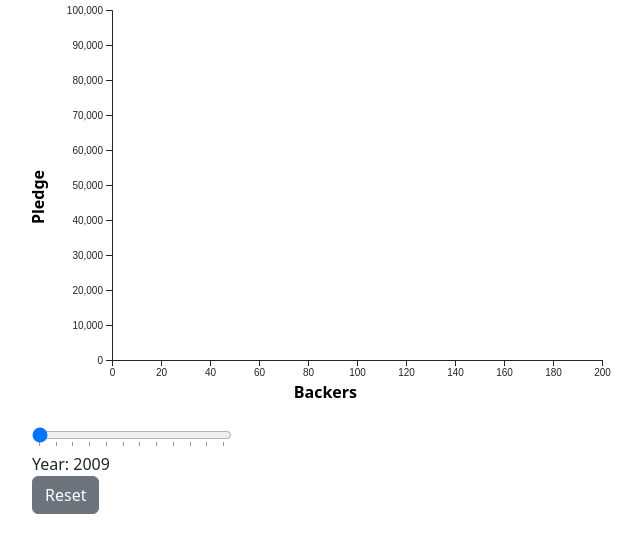
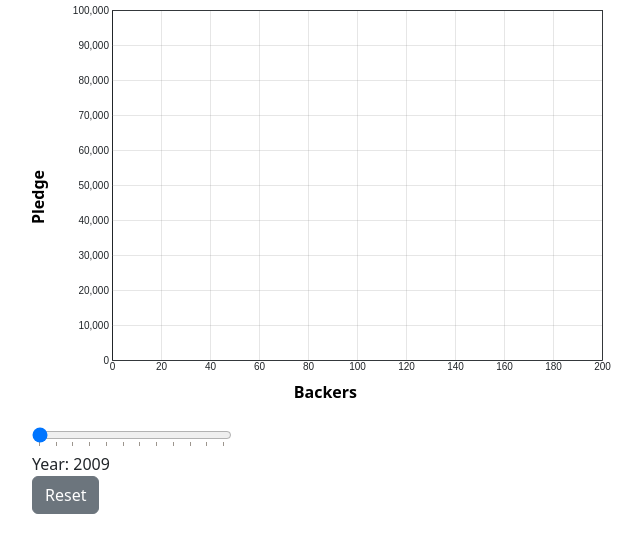
Before and after one commit to josephj1o4e1/D3-Flask-Demo, a Flask app: page /scatter in a window 1280 px wide. Shown: the top 553 px of the page, without its empty margins (50-692 px from the left). Run offline with Flask 3, Linux system fonts and the light colour scheme.

Commit message:
done with gridlines, zoom/pan, reset. Moveonto the reset bug and brushing.

```diff
--- a/static/css/scatter.css
+++ b/static/css/scatter.css
@@ -14,3 +14,19 @@
     width: 200px;
     margin: 0;
 }
+
+/* .grid-lines line {
+    stroke: gray;
+    stroke-opacity: 0.2;
+} */
+
+
+/* .grid-lines line {
+    stroke: gray;
+    stroke-opacity: 0.2;
+} */
+
+.grid-lines line {
+    stroke: gray;
+    stroke-opacity: 0.2;
+}
--- a/static/js/scatter.js
+++ b/static/js/scatter.js
@@ -8,7 +8,11 @@
 // 5. first execution of handleYearFilter.
 
 
-
+let zoom = d3.zoom()
+    // .scaleExtent([0.5, 4]) // Set the minimum and maximum zoom scale
+    // // .translateExtent([[0, 0], [width, height]]) // to specify bounds [[x0, y0], [x1, y1]] that the user can't pan outside of
+    // .translateExtent([[-20, 0], [600, 400]])
+    .on('zoom', handleZoom);
 
 // Define the dimensions and margins for the plot
 // set the dimensions and margins of the graph
@@ -22,18 +26,23 @@
     .append("svg")
     .attr("width", width + margin.left + margin.right)
     .attr("height", height + margin.top + margin.bottom)
+    .call(zoom)
     .append("g")
     .attr("transform", `translate(${margin.left}, ${margin.top})`);
 
-let anim = svg.transition().duration(750);
+// let anim = svg.transition().duration(750);
+
+x0=[0, 200]
+y0=[0, 100000]
 
 // Add X axis
 const x = d3.scaleLinear()
-    .domain([0, 200])
+    .domain(x0)
     .range([ 0, width ]);
 xAxis = svg.append("g")
+    .attr("class", "grid-lines")
     .attr("transform", `translate(0, ${height})`)
-    .call(d3.axisBottom(x));
+    .call(d3.axisBottom(x).ticks(10).tickSize(-height));
 // Add X axis label:
 svg.append("text")
     .attr("text-anchor", "end")
@@ -44,10 +53,12 @@
 
 // Add Y axis
 const y = d3.scaleLinear()
-    .domain([0, 100000])
+    .domain(y0)
     .range([ height, 0]);
 yAxis = svg.append("g")
-    .call(d3.axisLeft(y));
+    .attr("class", "grid-lines")
+    .call(d3.axisLeft(y).ticks(10).tickSize(-width));
+
 // Y axis label:
 svg.append("text")
     .attr("text-anchor", "end")
@@ -58,7 +69,7 @@
     .text("Pledge")
 
 // Add a clipPath: everything out of this area won't be drawn.
-let clip = svg.append("defs")
+let clip = svg.append("defs") //"defs": store graphical objects that will be used at a later time.
     .append("svg:clipPath")
     .attr("id", "clip")
     .append("svg:rect")
@@ -68,7 +79,8 @@
     .attr("y", 0);
 
 // Create the dots element under svg, where datapoint dots would take place (and also possibly a brush feature)
-dots = svg.append("g").attr("clip-path", "url(#clip)");
+let dots = svg.append("g").attr("clip-path", "url(#clip)");
+// let dots = svg.append("g")
 
 // Get yearSlider input element in the DOM.
 const yearSlider = document.getElementById("yearSlider");
@@ -83,56 +95,56 @@
 
 // Zoom and Pan
 function handleZoom(e) {
-    const verticalTranslation = `translate(${e.transform.x}, ${e.transform.y + height*e.transform.k}) scale(${e.transform.k})`;
+    // recover the new scale
+    newX = e.transform.rescaleX(x);
+    newY = e.transform.rescaleY(y);
+
+    // update axes with these new boundaries
+    xAxis.call(d3.axisBottom(newX).ticks(10).tickSize(-height));
+    yAxis.call(d3.axisLeft(newY).ticks(10).tickSize(-width));
+
+
     // apply transform to the chart / dots
-    dots.attr('transform', e.transform); // e.transform has three properties x, y and k. (k is the scale factor), pass e.transform directly into .attr
-    // Apply the same transform to the axes
-    xAxis.attr('transform', verticalTranslation); // xAxis.attr('transform', e.transform);
-    yAxis.attr('transform', e.transform);
+    // e.transform has three properties x, y and k. (k is the scale factor), pass e.transform directly into .attr
+
+    // tip: needs to .selectAll("circle"), that applies to every single dot for transform rather than the whole dots group.
+    // when clipping, it only reacts to the ones that were "selected".
+    // order: selectAll -> transform -> clip
+
+    // If you don't use .selectAll('circle') and directly set the transform attribute of the dots group, the clipping method would miss the clips because the transform attribute of the group only applies to the group element itself, not its child elements (e.g., circles).
+    // When you apply transformations to a group element, it affects the positioning, scaling, and other attributes of the group as a whole. However, any child elements inside the group are not individually affected by this transformation. As a result, if the child elements (circles) have positions outside the boundaries defined by the clip path, they will not be clipped or hidden, and they may still be drawn outside the chart area.
+    // On the other hand, when you use .selectAll('circle'), you are selecting and applying transformations to each individual circle element inside the group. This means that each circle is affected individually by the zoom and pan transformations, and they correctly stay within the boundaries defined by the clip path. As a result, the clipping method works as expected, and any parts of the circles that extend outside the chart area are clipped or hidden, creating a visually appealing zoom and pan experience.
+    dots.selectAll("circle")
+        .attr('transform', e.transform);
+
 }
 
-let zoom = d3.zoom()
-    .scaleExtent([0.5, 4]) // Set the minimum and maximum zoom scale
-    // .translateExtent([[0, 0], [width, height]]) // to specify bounds [[x0, y0], [x1, y1]] that the user can't pan outside of
-    .translateExtent([[-20, 0], [600, 400]])
-    .on('zoom', handleZoom);
+function updateChart(transform_func) {
+    let anim = d3.select('svg').transition().duration(750);
 
-function initZoom() {
-    d3.select('svg')
-        .call(zoom);
+    // recover the new scale
+    newX = transform_func.rescaleX(x);
+    newY = transform_func.rescaleY(y);
+
+    // update axes with these new boundaries
+    xAxis
+        .transition(anim)
+        .call(d3.axisBottom(newX).ticks(10).tickSize(-height));
+    yAxis
+        .transition(anim)
+        .call(d3.axisLeft(newY).ticks(10).tickSize(-width));
+
+    // update circles
+    dots.selectAll("circle")
+        .transition(anim)
+        .attr('transform', transform_func);
+
 }
+// .call(zoom.transform, transform)
 
-initZoom();
-
-// function updateChart(newX, newY) {
-//     // let t = SVG.transition().duration(750);
-//     anim = d3.select('svg').transition().duration(750);
-
-//     // update axes with these new boundaries
-//     xAxis.transition(anim).call(d3.axisBottom(newX));
-//     yAxis.transition(anim).call(d3.axisLeft(newY));
-
-//     // update circle position
-//     scatter
-//         .selectAll("circle")
-//         .transition(anim)
-//         .attr("cx", function(d) {
-//             return newX(d.Sepal_Length);
-//         })
-//         .attr("cy", function(d) {
-//             return newY(d.Petal_Length);
-//         });
-// }
-
-// function reset_zoom() {
-//     newX = x.domain(x0);
-//     newY = y.domain(y0);
-
-//     updateChart(newX, newY);
-// }
-
-// let resetbutton = document.getElementById("resetZoom");
-// resetbutton.addEventListener("click", reset_zoom);
+function reset_zoom() {
+    updateChart(d3.zoomIdentity);
+}
 
 
 //Read the data
--- a/templates/scatter.html
+++ b/templates/scatter.html
@@ -26,7 +26,8 @@
         <option value="2019"></option>
         <option value="2020"></option>
     </datalist>
-    <button id="resetZoom" class="btn btn-secondary" type="button">Reset</button>
+    <button id="resetZoom" class="btn btn-secondary" type="button" onclick="reset_zoom()">Reset</button>
+    <!-- <button id="resetZoom" class="btn btn-secondary" type="button">Reset</button> -->
 </div>
 {% endblock %}
 
```
Lines whose indentation alone changed are shown as unchanged.
